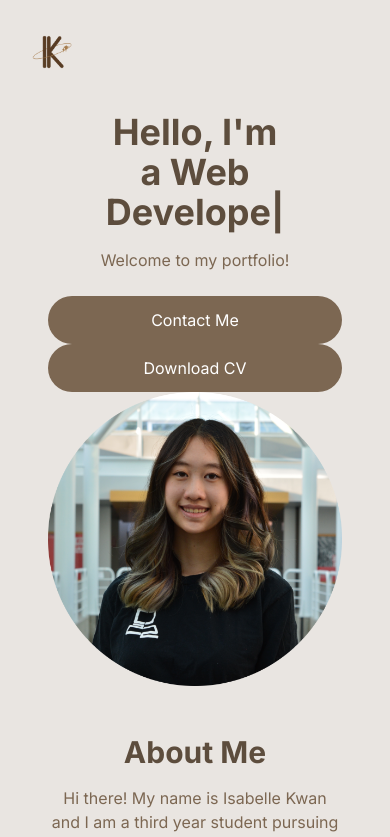
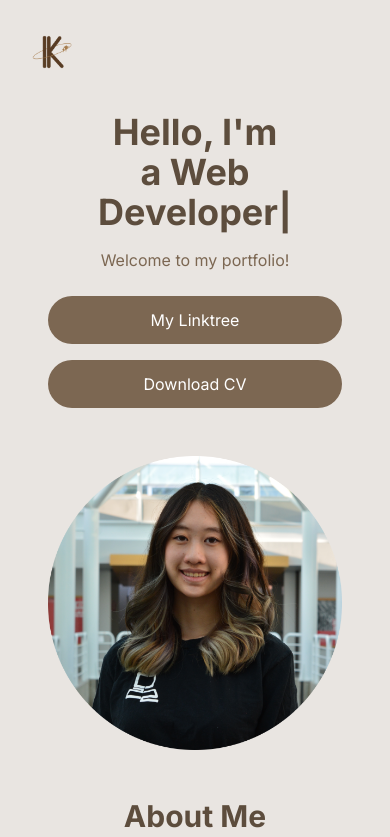
Before and after one commit to isabellekwan/personal-profile, a Next.js app: page / in a window 390 px wide. Shown: the top 837 px of the page. Built offline with nearby package versions, Linux system fonts and the light colour scheme.

Commit message:
Made mobile interface pretty

```diff
--- a/src/app/components/Header.jsx
+++ b/src/app/components/Header.jsx
@@ -1,5 +1,3 @@
-//rafce --> command to generate skeleton code
-
 "use client";
 import React from 'react';
 import Image from "next/image";
@@ -16,11 +14,13 @@ const Header = () => {
                         sequence={[
                             'Isabelle',
                             1000,
-                            'a 3nd Year CS Student',
+                            'a Computing Science Student',
                             1000,
                             'a Web Developer',
                             1000,
                             'a Graphic Designer',
+                            1000,
+                            'a Researcher',
                             1000,
                             'Inspired ☆',
                             1000,
@@ -34,15 +34,15 @@ const Header = () => {
                     Welcome to my portfolio!
                 </p>
                 <div>
-                    <button className="px-6 py-3 w-full sm:w-fit rounded-full mr-4 bg-[#7c6752] hover:bg-[#5d4d3d] text-white">
-                        Contact Me
+                    <button className="px-6 py-3 w-full sm:w-fit mb-4 sm:mb-0 sm:mr-4 lg:ml-0 rounded-full bg-[#7c6752] hover:bg-[#5d4d3d] text-white">
+                        My Linktree
                     </button>
-                    <button className="px-6 py-3 w-full sm:w-fit rounded-full mr-4 bg-[#7c6752] hover:bg-[#5d4d3d] text-white">
+                    <button className="px-6 py-3 w-full sm:w-fit mb-4 sm:mb-0 sm:mr-4 lg:mr-0 rounded-full bg-[#7c6752] hover:bg-[#5d4d3d] text-white">
                         Download CV
                     </button>
                 </div>
             </div>
-            <div className="col-span-5">
+            <div className="col-span-5 flex justify-center sm:justify-start mt-8 sm:mt-0">
                 <Image
                     src="/images/portrait.png"
                     alt="circle portrait"
@@ -55,4 +55,4 @@ const Header = () => {
   )
 }
 
-export default Header
+export default Header;
--- a/src/app/layout.js
+++ b/src/app/layout.js
@@ -13,6 +13,7 @@ export default function RootLayout({ children }) {
     <html lang="en">
       <head>
         <meta charSet="UTF-8" />
+        <meta name="viewport" content="width=device-width, initial-scale=1.0"></meta>
       </head>
       <body className={inter.className}>{children}</body>
     </html>
```
